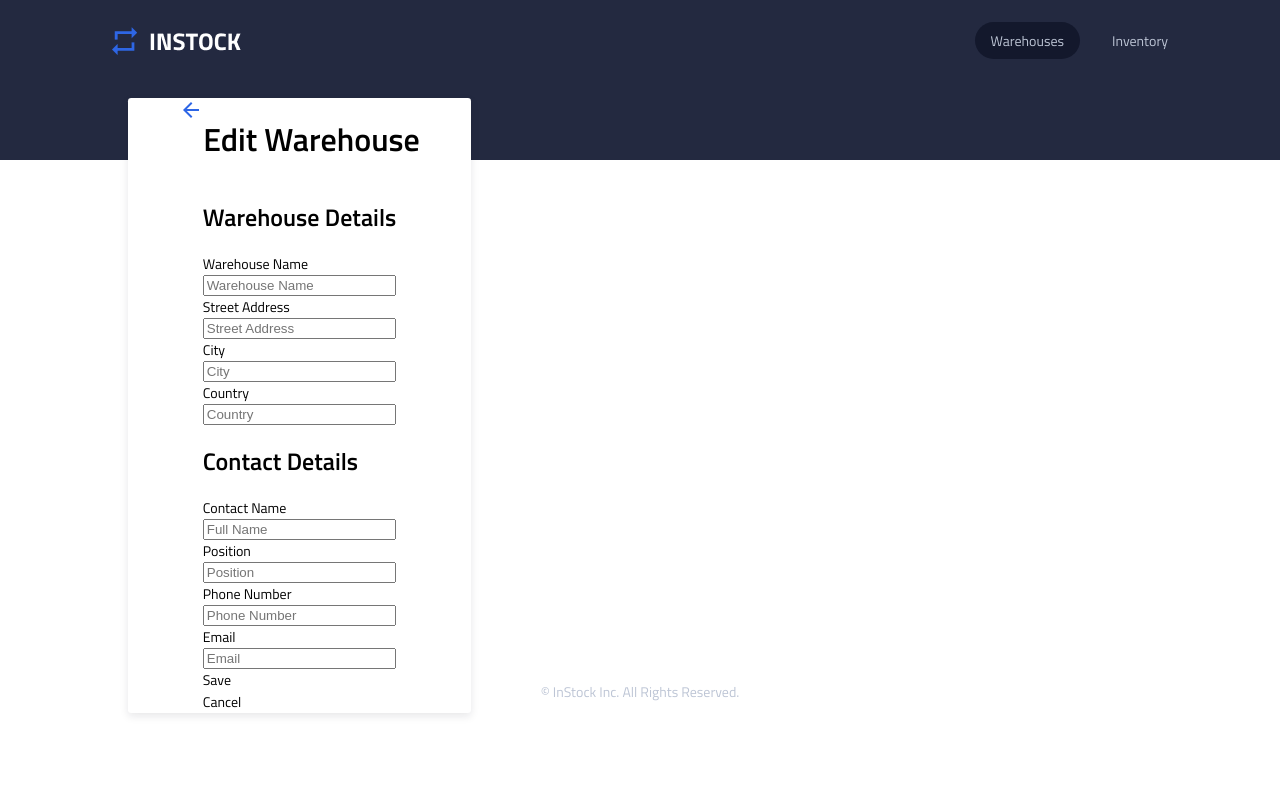
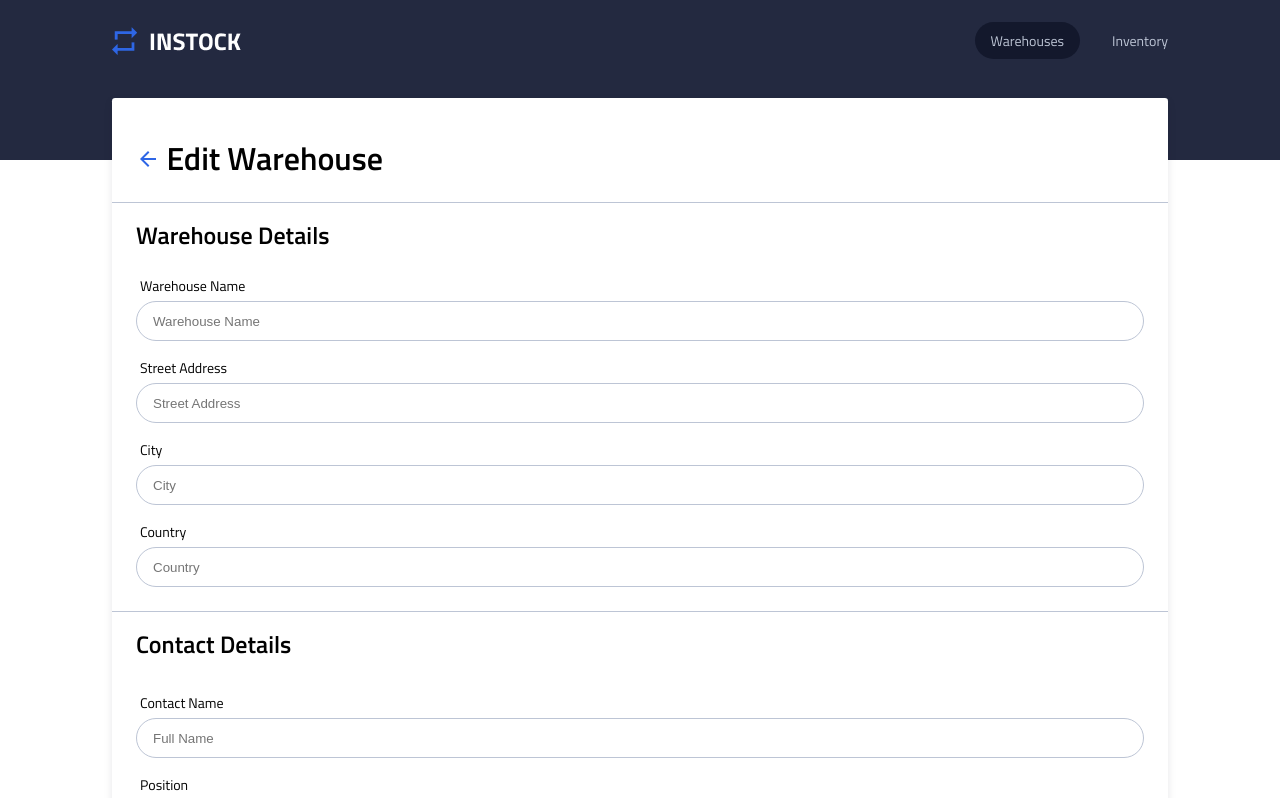
Before and after one commit to Muudy12/golden-lions-InStock, a React (Vite) app: page /warehouses/1/edit in a window 1280 px wide. Shown: the top 798 px of the page. Built offline with nearby package versions, Linux system fonts and the light colour scheme; a web font is replaced by a local one.

Commit message:
Add styling to inputs and labels and buttons of  warehouse edit page

```diff
--- a/src/pages/Warehouses/EditWarehouse/EditWarehouse.jsx
+++ b/src/pages/Warehouses/EditWarehouse/EditWarehouse.jsx
@@ -13,33 +13,33 @@ function EditWarehouse() {
       <form className="edit__form">
         <div className="edit__form-warehouse">
           <h2 className="edit__form-warehouse-title">Warehouse Details</h2>
-          <label className="edit__form-warehouse-label" htmlFor="edit__form-warehouse-name">Warehouse Name</label>
+          <label className="edit__form-label" htmlFor="edit__form-warehouse-name">Warehouse Name</label>
           <input
-            className="edit__form-warehouse-name"
+            className="edit__form-input"
             id="edit__form-warehouse-name"
             type="text"
             placeholder="Warehouse Name"
             name="name"
           />
-          <label className="edit__form-warehouse-label" htmlFor="edit__form-warehouse-street">Street Address</label>
+          <label className="edit__form-label" htmlFor="edit__form-warehouse-street">Street Address</label>
           <input
-            className="edit__form-warehouse-street"
+            className="edit__form-input"
             id="edit__form-warehouse-street"
             type="text"
             placeholder="Street Address"
             name="street"
           />
-          <label className="edit__form-warehouse-label" htmlFor="edit__form-warehouse-city">City</label>
+          <label className="edit__form-label" htmlFor="edit__form-warehouse-city">City</label>
           <input
-            className="edit__form-warehouse-city"
+            className="edit__form-input"
             id="edit__form-warehouse-city"
             type="text"
             placeholder="City"
             name="city"
           />
-          <label className="edit__form-warehouse-label" htmlFor="edit__form-warehouse-country">Country</label>
+          <label className="edit__form-label" htmlFor="edit__form-warehouse-country">Country</label>
           <input
-            className="edit__form-warehouse-country"
+            className="edit__form-input"
             id="edit__form-warehouse-country"
             type="text"
             placeholder="Country"
@@ -48,33 +48,33 @@ function EditWarehouse() {
         </div>
         <div className="edit__form-contact">
         <h2 className="edit__form-contact-title">Contact Details</h2>
-          <label className="edit__form-contact-label" htmlFor="edit__form-contact-name">Contact Name</label>
+          <label className="edit__form-label" htmlFor="edit__form-contact-name">Contact Name</label>
           <input
-            className="edit__form-contact-name"
+            className="edit__form-input"
             id="edit__form-contact-name"
             type="text"
             placeholder="Full Name"
             name="name"
           />
-          <label className="edit__form-contact-label" htmlFor="edit__form-contact-position">Position</label>
+          <label className="edit__form-label" htmlFor="edit__form-contact-position">Position</label>
           <input
-            className="edit__form-contact-position"
+            className="edit__form-input"
             id="edit__form-contact-position"
             type="text"
             placeholder="Position"
             name="position"
           />
-          <label className="edit__form-contact-label" htmlFor="edit__form-contact-phone">Phone Number</label>
+          <label className="edit__form-label" htmlFor="edit__form-contact-phone">Phone Number</label>
           <input
-            className="edit__form-contact-phone"
+            className="edit__form-input"
             id="edit__form-contact-phone"
             type="text"
             placeholder="Phone Number"
             name="phone"
           />
-          <label className="edit__form-contact-label" htmlFor="edit__form-contact-email">Email</label>
+          <label className="edit__form-label" htmlFor="edit__form-contact-email">Email</label>
           <input
-            className="edit__form-contact-email"
+            className="edit__form-input"
             id="edit__form-contact-email"
             type="text"
             placeholder="Email"
@@ -82,8 +82,8 @@ function EditWarehouse() {
           />
         </div>
         <div className="edit__form-buttons">
+          <div className="edit__form-buttons-cancel">Cancel</div>
           <div className="edit__form-buttons-save">Save</div>
-          <div className="edit__form-buttons-cancel">Cancel</div>
         </div>
       </form>
     </div >
--- a/src/pages/Warehouses/EditWarehouse/EditWarehouse.scss
+++ b/src/pages/Warehouses/EditWarehouse/EditWarehouse.scss
@@ -5,26 +5,87 @@
     flex-direction: column;
     align-items: center;
     background-color: $primary-white-color;
-    width: 21.438rem;
+    width: 100%;
     border-radius: 0.2rem;
     box-shadow: 0 0.2rem 0.5rem 0 rgba($primary-text-color, 0.1);
-    position: relative;
-    left: 1rem;
+    margin: 2rem 0;
     top: 2rem;
     &__header{
+        width: 100%;
         display: flex;
         flex-direction: row;
+        justify-content: flex-start;
+        align-items: center;
+        gap: 0.4rem;
+        padding: 2rem  0rem  1.5rem 1.5rem;
+        border-bottom: 0.1rem solid $secondary-cloud-color;
+        box-sizing: border-box;
+        &-icon{
+            padding-top: 1rem;
+        }
+        &-title{
+            margin: 0rem;
+            padding-top: 0.5rem;
+        }
     }
     &__form{
+        box-sizing: border-box;
+        width: 100%;
         display: flex;
         flex-direction: column;
+        padding-bottom: 1rem;
+        &-label{
+            padding: 1rem  .25rem  .25rem  .25rem;
+        }
+        &-input{
+            border-radius: 2rem;
+            border: 0.1rem solid $secondary-cloud-color;
+            height: 2.25rem;
+            padding-left: 1rem;
+        }
         &-warehouse{
             display: flex;
             flex-direction: column;
+            padding: 1rem  1.5rem  1.5rem  1.5rem;
+            border-bottom: 0.1rem solid $secondary-cloud-color;
+            &-title{
+                margin: 0rem;
+                padding-bottom: .5rem;
+            }
         }
         &-contact{
             display: flex;
             flex-direction: column;
+            padding: 1rem  1.5rem  1.5rem  1.5rem;
+            &-title{
+                margin: 0rem;
+                padding-bottom: 1rem;
+            }
+        }
+        &-buttons{
+            display: flex;
+            flex-direction: row;
+            justify-content: center;
+            padding: 0rem  1.5rem  1.5rem  1.5rem;
+            gap: 1rem;
+            &-save{
+                border-radius: 1.25rem;
+                height: 2.25rem;
+                background-color: $primary-element-color;
+                color: $primary-white-color;
+                flex: 1;
+                display: flex;
+                justify-content: center;
+                align-items: center;
+            }
+            &-cancel{
+                border-radius: 1.25rem;
+                border: 0.1rem solid $secondary-cloud-color;
+                flex: 1;
+                display: flex;
+                justify-content: center;
+                align-items: center;
+            }
         }
     }
 }
```
